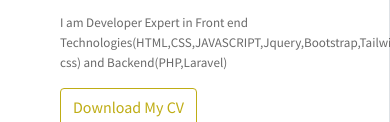
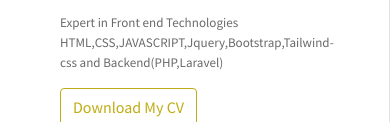
Before and after one commit to saad-sultan57/saadsultan, a plain HTML site: page index.html in a window 390 px wide. Shown: the part 838-960 px from the top of the page. Drawn offline with nearby package versions, Linux system fonts and the light colour scheme; some icons are missing.

```diff
--- a/index.html
+++ b/index.html
@@ -81,7 +81,7 @@
                 <h3 class="font-weight-light">Who am I ?</h3>
                 <span class="line mb-5"></span>
                 <h5 class="mb-3">A Professional Web Developer and Web Scraper</h5>
-                <p class="mt-20">I am Developer Expert in Front end Technologies(HTML,CSS,JAVASCRIPT,Jquery,Bootstrap,Tailwind-css) and Backend(PHP,Laravel)</p>
+                <p class="mt-20">Expert in Front end Technologies  HTML,CSS,JAVASCRIPT,Jquery,Bootstrap,Tailwind-css and Backend(PHP,Laravel)</p>
                 <a href="Professional CV Resume.pdf"><button class="btn btn-outline-danger"><i class="icon-down-circled2 "></i>Download My CV</button></a>
             </div>
             <div class="col-lg-4 about-card">
```
